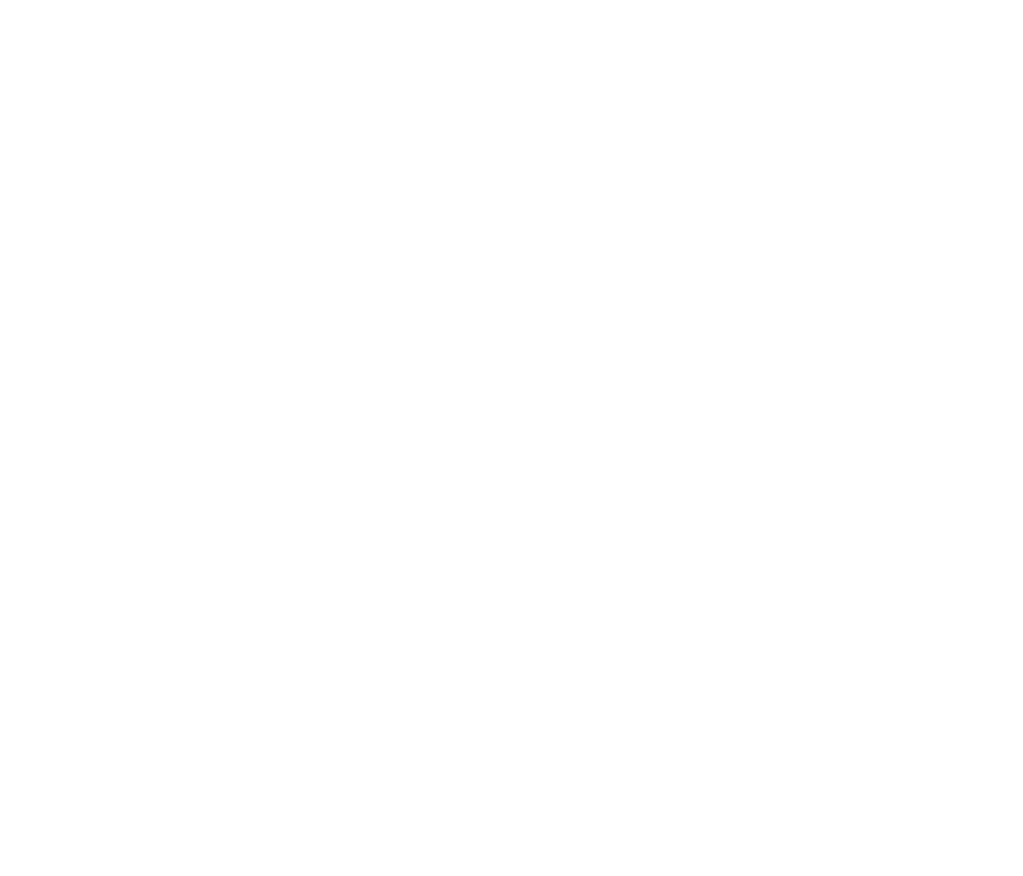
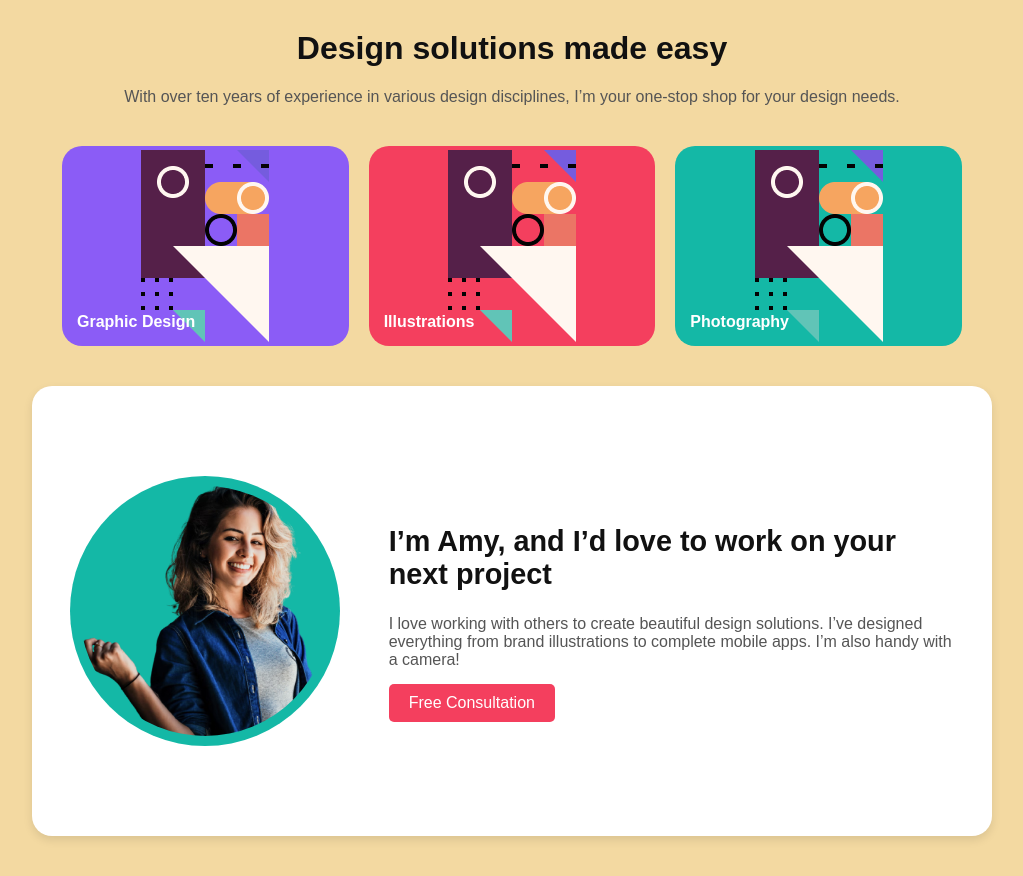
Before and after one commit to ISCYael/Figma_Example, a plain HTML site: page index.html in a window 1280 px wide. Shown: the whole page, without its empty margins (128-1151 px from the left). Before the commit the page ends 800 px from the top, so only its background shows below. Drawn offline with Linux system fonts and the light colour scheme.

Commit message:
Realizacion de la actividad del dia

```diff
--- a/index.html
+++ b/index.html
@@ -3,9 +3,42 @@
 <head>
     <meta charset="UTF-8">
     <meta name="viewport" content="width=device-width, initial-scale=1.0">
-    <title>Document</title>
+    <title>Fimga Isaac Arango</title>
+    <link rel="stylesheet" href="styles.css">
 </head>
 <body>
+    <h1>Design solutions made easy</h1>
+    <p>With over ten years of experience in various design disciplines, I’m your one-stop shop for your design needs.</p>
+
+    <!-- Grid de tarjetas -->
+    <div class="grid-container">
+        <div class="card graphic-design">
+            <span class="card-title">Graphic Design</span>
+            <img src="Group 2.png" alt="Graphic Design Elements">
+        </div>
+        <div class="card illustrations">
+            <span class="card-title">Illustrations</span>
+            <img src="Group 2.png" alt="Illustrations Elements">
+        </div>
+        <div class="card photography">
+            <span class="card-title">Photography</span>
+            <img src="Group 2.png" alt="Photography Elements">
+        </div>
+    </div>
+
+   <!-- Sección inferior como tarjeta redondeada -->
+<div class="profile-card">
+    <div class="profile-section">
+        <div class="profile-image">
+            <img src="imagen_perfil_example.png" alt="Amy's Photo">
+        </div>
+        <div class="profile-text">
+            <h2>I’m Amy, and I’d love to work on your next project</h2>
+            <p>I love working with others to create beautiful design solutions. I’ve designed everything from brand illustrations to complete mobile apps. I’m also handy with a camera!</p>
+            <button class="cta-button">Free Consultation</button>
+        </div>
+    </div>
+</div>
 
 </body>
 </html>
--- a/styles.css
+++ b/styles.css
@@ -0,0 +1,190 @@
+/* General Styles */
+body {
+    font-family: Arial, sans-serif;
+    margin: 0;
+    padding: 0;
+    background-color: #f3d9a1;
+    text-align: center;
+    color: #333;
+}
+
+h1 {
+    margin-top: 30px;
+    font-size: 2rem;
+    color: #111;
+}
+
+p {
+    font-size: 1rem;
+    color: #555;
+    margin-bottom: 40px;
+}
+
+/* Grid Styles */
+.grid-container {
+    display: grid;
+    grid-template-columns: repeat(3, 1fr);
+    gap: 20px;
+    max-width: 900px;
+    margin: 0 auto;
+}
+
+.card {
+    position: relative;
+    border-radius: 20px;
+    height: 200px;
+    display: flex;
+    align-items: center;
+    justify-content: center;
+    overflow: hidden;
+    text-align: left;
+}
+
+/* Colors for each card */
+.graphic-design {
+    background-color: #8b5cf6; /* Purple */
+}
+
+.illustrations {
+    background-color: #f43f5e; /* Coral */
+}
+
+.photography {
+    background-color: #14b8a6; /* Teal */
+}
+
+/* Titles on the cards */
+.card-title {
+    position: absolute;
+    bottom: 15px;
+    left: 15px;
+    font-size: 1rem;
+    font-weight: bold;
+    color: white;
+    z-index: 10;
+}
+
+/* Content inside the cards */
+.card img {
+    max-width: 100%;
+    max-height: 100%;
+    object-fit: cover;
+    position: absolute;
+    z-index: 5;
+}
+
+/* Profile Section */
+.profile-section {
+    display: flex;
+    align-items: center;
+    justify-content: center;
+    margin: 60px auto;
+    max-width: 900px;
+    gap: 40px;
+}
+
+.profile-image {
+    flex: 1;
+    display: flex;
+    align-items: center;
+    justify-content: center;
+}
+
+.profile-image img {
+    border-radius: 50%;
+    width: 250px;
+    height: 250px;
+    object-fit: cover;
+    background-color: #14b8a6;
+    padding: 10px;
+}
+
+.profile-text {
+    flex: 2;
+    text-align: left;
+}
+
+.profile-text h2 {
+    font-size: 1.8rem;
+    color: #111;
+}
+
+.profile-text p {
+    font-size: 1rem;
+    color: #555;
+    margin: 15px 0;
+}
+
+.cta-button {
+    background-color: #f43f5e;
+    color: white;
+    padding: 10px 20px;
+    font-size: 1rem;
+    border: none;
+    border-radius: 5px;
+    cursor: pointer;
+}
+
+.cta-button:hover {
+    background-color: #d73250;
+}
+/* Tarjeta Redondeada */
+.profile-card {
+    background-color: #fff; /* Fondo blanco */
+    border-radius: 20px; /* Bordes redondeados */
+    box-shadow: 0px 4px 10px rgba(0, 0, 0, 0.1); /* Sombra sutil */
+    padding: 30px;
+    max-width: 900px;
+    margin: 40px auto;
+    overflow: hidden;
+}
+
+/* Perfil dentro de la tarjeta */
+.profile-section {
+    display: flex;
+    align-items: center;
+    justify-content: center;
+    gap: 40px;
+}
+
+/* Imagen circular */
+.profile-image img {
+    border-radius: 50%;
+    width: 250px;
+    height: 250px;
+    object-fit: cover;
+    background-color: #14b8a6;
+    padding: 10px;
+}
+
+/* Texto del perfil */
+.profile-text {
+    flex: 2;
+    text-align: left;
+}
+
+.profile-text h2 {
+    font-size: 1.8rem;
+    color: #111;
+}
+
+.profile-text p {
+    font-size: 1rem;
+    color: #555;
+    margin: 15px 0;
+}
+
+/* Botón de consulta */
+.cta-button {
+    background-color: #f43f5e;
+    color: white;
+    padding: 10px 20px;
+    font-size: 1rem;
+    border: none;
+    border-radius: 5px;
+    cursor: pointer;
+}
+
+.cta-button:hover {
+    background-color: #d73250;
+}
```
Also changed, not shown: Group 2.png (added), imagen_perfil_example.png (added).
